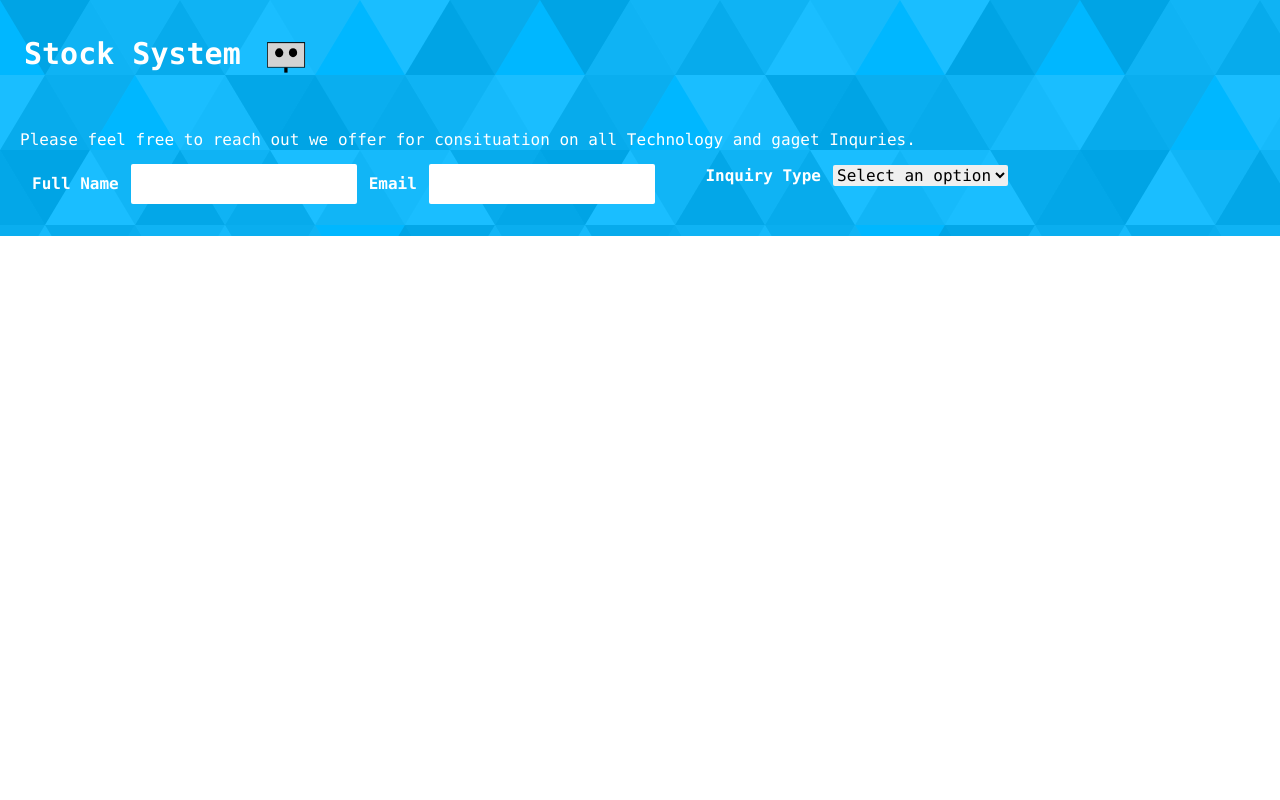
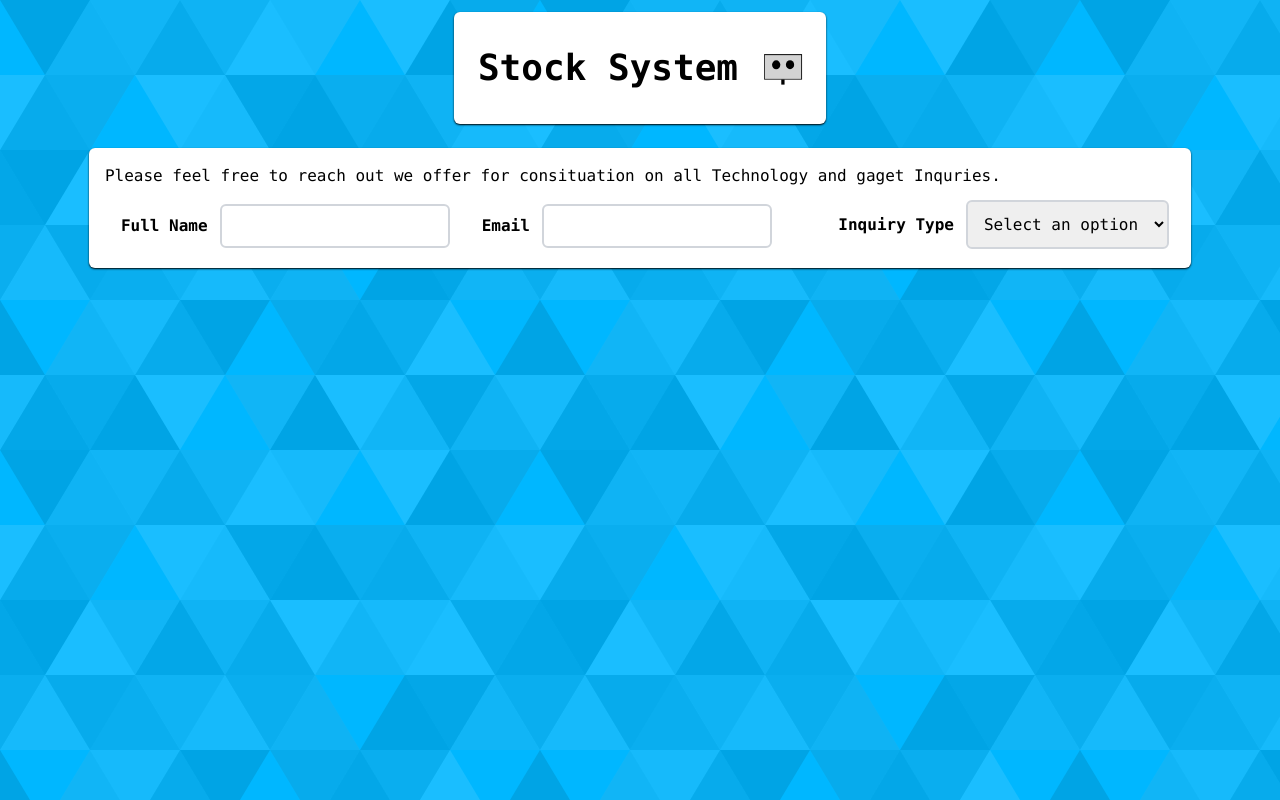
Before and after one commit to mstock64/react-to-this, a React (Create React App) app: page / in a window 1280 px wide. Built offline with nearby package versions, Linux system fonts and the light colour scheme.

Commit message:
Updated: Split Logic from Inquiry Page into different components, Added new Logic to Landing page to toggle between business logic and fun cat logic. Removed uneeded SVGs

```diff
--- a/src/AnimalCardComponent/AnimalCardComponent.js
+++ b/src/AnimalCardComponent/AnimalCardComponent.js
@@ -95,4 +95,5 @@ function AnimalCardComponent({ name = 'cat', state = false }) {
   );
 }
 
+
 export default AnimalCardComponent;
--- a/src/App.js
+++ b/src/App.js
@@ -7,9 +7,8 @@ function App() {
 
   return (
 
-    <div className="bg-[url('./images/large-triangles.svg')] w-full h-full ">
+    <div className=" ">
         <LandingPage/>
-
     </div>
   );
 }
--- a/src/BusinessComponent.jsx
+++ b/src/BusinessComponent.jsx
@@ -1,13 +1,23 @@
+import { useState } from "react";
 import { IconComponent } from "./IconComponent/IconComponent";
-export function BusinessComponent() {
+export function BusinessComponent({callbackSetter}) {
+
+    const toggleShow = () => {
+        callbackSetter("animals")
+    }
     return (
+
         <>
-            <div className="flex w-fit">
-                <span className=" p-3 rounded-xl w-fit font-bold text-3xl mx-auto m-3 sticky top-2">
+            <div className="p-3 rounded-md  mx-auto bg-white text-black font-thin w-fit shadow-black shadow-sm">
+            <button onClick={toggleShow} className="">
+            <div className="flex w-fit opacity-100 mx-auto ">
+                <span className=" p-3 rounded-xl w-fit font-bold text-4xl mx-auto m-3 sticky top-2">
                     Stock System
                 </span>
                 <IconComponent />
             </div>
+            </button>
+            </div>
         </>
     )
 }
--- a/src/HomeComponent.js
+++ b/src/HomeComponent.js
@@ -14,7 +14,7 @@ const toggleCat = () => {
 }
 
 
-function HomeComponent() {
+export function HomeComponent() {
     const [catState, setCatState ] = useState(false)
     const [dogState, setDogState ] = useState(false)
 
@@ -30,7 +30,7 @@ function HomeComponent() {
                 </div>
 
             </>) : ('')}
-            <div class="grid grid-cols-2 m-3 p-2 sticky top-2 bg-gray-100 rounded-lg shadow-md w-44 mx-auto">
+            <div class="grid grid-cols-2 m-3 p-2 gap-4 sticky top-2 bg-gray-100 rounded-lg shadow-md font-bold text-xl w-44 mx-auto">
                 <div class="border-r-2 border-black">
                     <button onClick={() => {
                         setCatState(toggleCat())
@@ -49,9 +49,7 @@ function HomeComponent() {
 
             {dogState ? (<> <AnimalCardComponent name='dog' state={catState}  /> </>): ('')}
             {catState ? (<> <AnimalCardComponent name='cat' state={dogState} /> </>): ('')}
-
+            {dogState || catState ? (<div className='bg-white rounded-md m-4 p-3 text-xl font-normal font-sans font'><p>Click left side of the image to backtrack</p> <p>Click the right side of the image to see a new image</p> </div> ) : ('')}
         </div>
     );
 }
-
-export default HomeComponent;
--- a/src/InquiryComponent.js
+++ /dev/null
@@ -1,50 +0,0 @@
-import { useState } from "react"
-
-export function InquiryComponent() {
-    const [isSelected, setSelected] = useState(false)
-    return (
-        <div className=" m-3  p-2 rounded-md text-white">
-            <p className="mb-3">
-                Please feel free to reach out we offer for consituation on all Technology and gaget Inquries.
-            </p>
-            <form class="grid lg:grid-cols-3 sm:grid-cols-1 ">
-                <div>
-                    <label className="m-3 font-bold" >Full Name</label>
-                    <input type="text" name="name" className="p-2 rounded-sm text-black " />
-                </div>
-                <div>
-                    <label className="m-3 font-bold">Email</label>
-                    <input type="email" name="email" className="p-2 rounded-sm text-black" />
-                </div>
-                <div>
-                    <label className="m-3 font-bold">Inquiry Type</label>
-
-                    <select onChange={(event) => {
-                        event.target.value != "" ? setSelected(true) : setSelected(false)
-                    }} className="rounded-sm text-black">
-                        <option value="" selected disabled hidden>Select an option</option>
-                        <option>Apple Product</option>
-                        <option>Gaming Console</option>
-                        <option>Windows Computer</option>
-                    </select>
-                </div>
-                <br />
-                {isSelected ? (
-                    <div className="col-span-3">
-
-
-                            <label className="font-bold">Detailed description of the problem</label>
-                            <br />
-                            <textarea class="w-11/12 h-full mb-4  rounded-md p-2 text-black mx-auto" />
-
-
-                        <input type="submit" className="w-fit p-3 bg-blue-500 hover:bg-blue-650 hover:scale-125 text-white font-bold text-xl rounded-md m-1" />
-
-                    </div>
-
-
-                ) : ('')}
-            </form>
-        </div>
-    )
-}
--- /dev/null
+++ b/src/InquiryComponents/DescriptionComponent.jsx
@@ -0,0 +1,15 @@
+import { useState } from "react"
+export function DescriptionComponent({paramValue, callbackSetter}) {
+    return (
+        <div>
+            <label className="font-bold">Detailed description of the problem</label>
+            <textarea class="w-full h-full mb-4 rounded-md p-2 text-black mx-auto  m-1 border-2 border-gray-300 shadow-large shadow-gray-200"
+
+            value={paramValue}
+            onSubmit={ (event) => {
+                callbackSetter(event.target.value)
+                alert(event.target.value)
+            }}/>
+        </div>
+    )
+}
--- /dev/null
+++ b/src/InquiryComponents/DropdownComponent.jsx
@@ -0,0 +1,16 @@
+export function DropdownComponent({ label, options, callbackSetter }) {
+    return (
+        <div>
+            <label className="m-3 font-bold">{label}</label>
+            <select onChange={(event) => {
+                event.target.value != "" ? callbackSetter(event.target.value) : callbackSetter("")
+            }} className="p-3 rounded-md text-black border-2 border-gray-300">
+                <option value="" selected disabled hidden>Select an option</option>
+                {options.map(element => {
+                    return <option value={element}>{element}</option>
+                })}
+            </select>
+
+        </div>
+    )
+}
--- /dev/null
+++ b/src/InquiryComponents/FieldComponent.jsx
@@ -0,0 +1,34 @@
+import { useState } from "react"
+
+const error = "border-red-300"
+const natural = "border-gray-300"
+const success = "border-green-600 border-2"
+
+export function FieldComponent({ name, value, callbackSetter, validatorRegex }) {
+    const [status, setStatus] = useState(natural)
+    const eventHandler = (event) => {
+        if (validatorRegex.test(event.target.value)) {
+            callbackSetter(event.target.value)
+            setStatus(success)
+        } else {
+            setStatus(error)
+        }
+
+    }
+    return (
+        <div className="w-fit">
+            <div className="relative p-1">
+                <label className="m-3 font-bold" >{name}</label>
+                <input type="text" className={`p-2 rounded-md text-black border-2 ${status}`} value={value} onChange={eventHandler} />
+                {status == error ? (
+                    <div className="absolute top-0 right-0">
+                    <span class="relative flex h-3 w-3">
+                        <span class="animate-ping absolute inline-flex h-full w-full rounded-full bg-red-400 opacity-75"></span>
+                        <span class="relative inline-flex rounded-full h-3 w-3 bg-red-500"></span>
+                    </span>
+                </div>) : ('')}
+
+            </div>
+        </div>
+    )
+}
--- /dev/null
+++ b/src/InquiryComponents/InquiryComponent.js
@@ -0,0 +1,45 @@
+import { useState } from "react"
+import {DescriptionComponent} from './DescriptionComponent'
+import { FieldComponent } from "./FieldComponent"
+import { DropdownComponent } from "./DropdownComponent"
+const nameReg = /^[a-zA-Z]+(?:\s[a-zA-Z]+)*$/
+const emailReg = /^[a-zA-Z0-9._-]+@[a-zA-Z0-9.-]+\.[a-zA-Z]{2,}$/
+export function InquiryComponent() {
+
+    const [name, setName] = useState("")
+    const [email, setEmail] = useState("")
+    const [description, setDescription] = useState("")
+    const [requestType, setRequestType] = useState("")
+    const sendData = () => {
+
+    }
+    const clearData = () => {
+        setEmail("")
+        setName("")
+        setDescription("")
+        setRequestType("")
+    }
+    return (
+        <div className=" m-3 p-4 rounded-md text-black bg-white shadow-sm shadow-black">
+            <p className="mb-3">
+                Please feel free to reach out we offer for consituation on all Technology and gaget Inquries.
+            </p>
+            <form method="post" class="" action="" >
+                    <div className="grid lg:grid-cols-3 sm:grid-cols-1 md:grid-cols-2  gap-3">
+                    <FieldComponent name={"Full Name"} paramValue={name} validatorRegex={nameReg} callbackSetter={setName}/>
+                    <FieldComponent name={"Email"} paramValue={email} callbackSetter={setEmail} validatorRegex={emailReg}/>
+                    <DropdownComponent options={["Apple Product", "Gaming Console", "Windows Computer"]} label={"Inquiry Type"} callbackSetter={setRequestType}/>
+                {requestType != "" ? (
+                    <div className="col-span-3 p-3 ">
+                        <DescriptionComponent/>
+                        <div className="flex justify-end gap-6">
+                        <input type="submit" className="w-fit p-3 bg-blue-400 hover:bg-blue-650 hover:scale-125 text-white font-bold text-xl rounded-md  ring-2 ring-gray-300 " />
+                        <input type="button" className="w-fit p-3 bg-orange-500 hover:bg-blue-650 hover:scale-125 text-white font-bold text-xl rounded-md  ring-2 ring-gray-300 " value={"Clear"} onClick={clearData}/>
+                        </div>
+                    </div>
+                ) : ('')}
+                </div>
+            </form>
+        </div>
+    )
+}
--- a/src/LandingPage.js
+++ b/src/LandingPage.js
@@ -1,15 +1,20 @@
-import { InquiryComponent } from "./InquiryComponent";
-
+import { InquiryComponent } from "./InquiryComponents/InquiryComponent";
 import { BusinessComponent } from "./BusinessComponent";
-
+import { useState } from "react";
+import {HomeComponent} from "./HomeComponent"
 export function LandingPage() {
+    const [state, setState] = useState("business")
     return (
         <>
-            <div className="font-mono w-fit text-left ">
+            <div className="font-mono w-fit text-left mx-auto h-max">
+
                 <div className="mx-auto p-3 text-white bg-transparent ">
-                    <BusinessComponent/>
-                    </div>
-                    <InquiryComponent></InquiryComponent>
+                    <BusinessComponent callbackSetter={setState} />
+                </div>
+
+                {state == "business" ? (<InquiryComponent/>) : ('')}
+
+                {state == "animals" ? (<HomeComponent />) : ('') }
                 </div>
         </>
     )
--- a/src/index.css
+++ b/src/index.css
@@ -5,6 +5,10 @@ body {
     sans-serif;
   -webkit-font-smoothing: antialiased;
   -moz-osx-font-smoothing: grayscale;
+  background-color: #f0f0f0; /* Replace with your desired color */
+  background-image: url('./images/large-triangles.svg'); /* Optional: Add background image */ /* Optional: How to scale the image */
+
+  box-sizing: border-box;
 }
 
 code {
```
Also changed, not shown: src/images/con.png (deleted), src/images/path11.svg (deleted).
